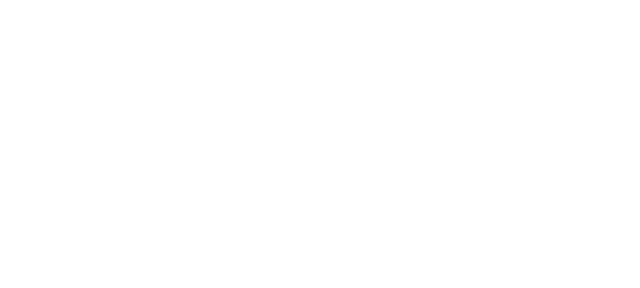
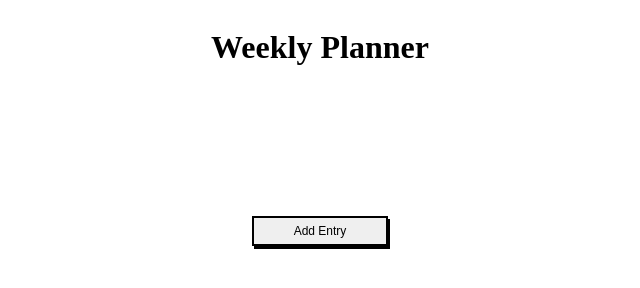
Before and after one commit to dcatan89/week-planner, a website: page index.html in a window 1280 px wide. Shown: the whole page, without its empty margins (320-960 px from the left). Drawn offline with Linux system fonts and the light colour scheme.

Commit message:
add entry button and h1 made

```diff
--- a/index.html
+++ b/index.html
@@ -7,6 +7,20 @@
   <link rel="stylesheet" href="styles.css">
 </head>
 <body>
+  <div class="container">
+    <div class="row">
+      <div class="col-full center-txt">
+        <h1>Weekly Planner</h1>
+      </div>
+    </div>
+    <div class="row">
+      <div class="col-full">
+        <div class="row add-entry">
+          <button class="add-button">Add Entry</button>
+        </div>
+      </div>
+    </div>
+  </div>
   <script src="main.js"></script>
 </body>
 </html>
--- a/styles.css
+++ b/styles.css
@@ -0,0 +1,34 @@
+.container {
+  max-width: 900px;
+  margin: 0 auto;
+  height: 1000px;
+}
+
+.row {
+  display: flex;
+}
+
+.col-full {
+  width: 100%;
+}
+
+.center-txt {
+  text-align: center;
+}
+
+.add-entry {
+  justify-content: center;
+  margin-top: 8rem;
+}
+
+.add-button {
+  font-size: 0.75rem;
+  padding: 6px 40px;
+  box-shadow: 2px 3px;
+  border: solid 2px black;
+}
+
+.add-button:hover {
+  background-color: rgb(149, 188, 242);
+  cursor: pointer;
+}
```
